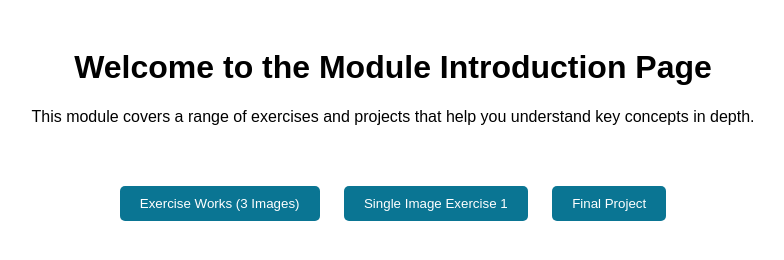
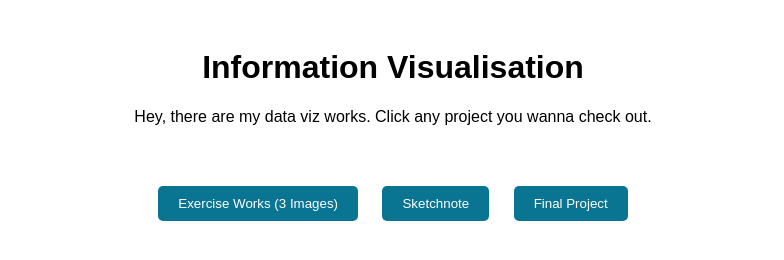
Before and after one commit to Aakash1907/myDataViz, a plain HTML site: page index.html in a window 1280 px wide. Shown: the whole page, without its empty margins (247-1031 px from the left). Drawn offline with Linux system fonts and the light colour scheme.

Commit message:
Update index.html

```diff
--- a/index.html
+++ b/index.html
@@ -39,12 +39,12 @@
     </script>
 </head>
 <body>
-    <h1>Welcome to the Module Introduction Page</h1>
-    <p>This module covers a range of exercises and projects that help you understand key concepts in depth.</p>
+    <h1>Information Visualisation</h1>
+    <p>Hey, there are my data viz works. Click any project you wanna check out.</p>
 
     <div class="container">
         <button onclick="navigateToPage('')">Exercise Works (3 Images)</button>
-        <button onclick="navigateToPage('exercise2.html')">Single Image Exercise 1</button>
+        <button onclick="navigateToPage('sketchnote.html')">Sketchnote</button>
         <button onclick="navigateToPage('finalprj.html')">Final Project</button>
     </div>
 </body>
```
